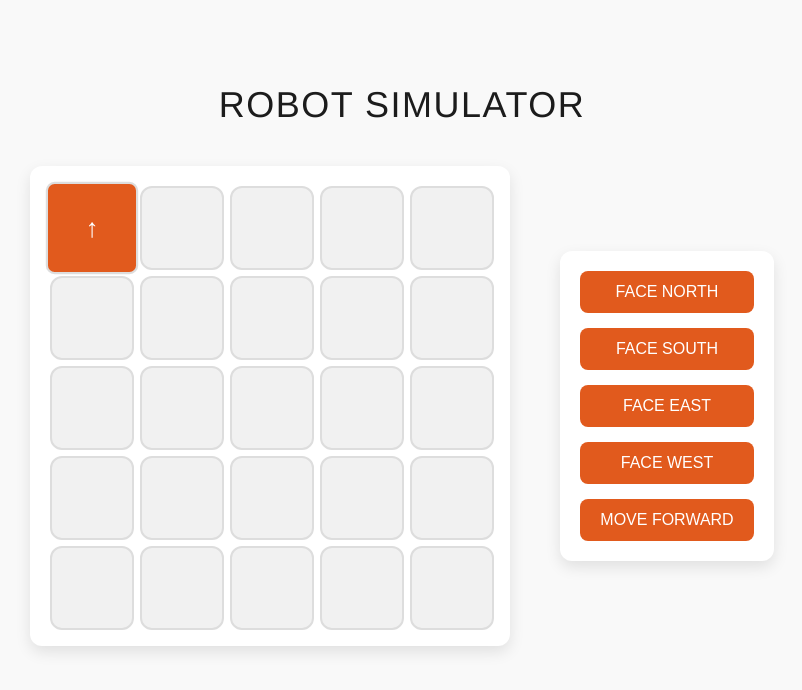
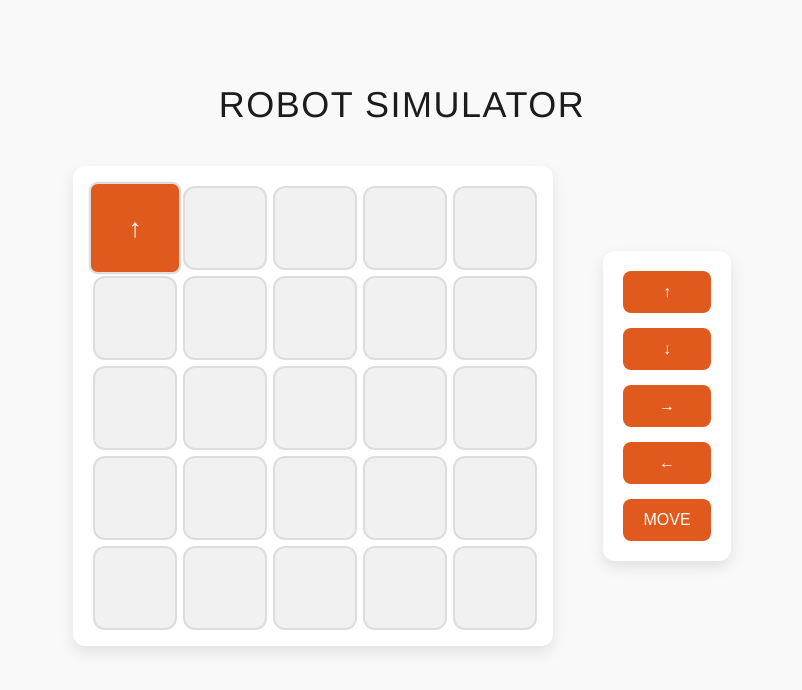
Before and after one commit to DJGankstar/Robot-Simulator, a React (Create React App) app in the folder robot-simulator/: page / in a window 1280 px wide. Shown: the top 690 px of the page, without its empty margins (238-1040 px from the left). Built offline with nearby package versions, Linux system fonts and the light colour scheme.

Commit message:
Buttons now display the direction the robot will face upon clicking

```diff
--- a/robot-simulator/src/components/Robot.js
+++ b/robot-simulator/src/components/Robot.js
@@ -1,33 +1,23 @@
 import React from 'react';
-import '../styles/Robot.css'; // Import the stylesheet for the Robot control component
+import '../styles/Robot.css';
 
 function Robot({ moveRobot, rotateRobot }) {
   return (
     <div className="control-panel">
-      {/* Button to rotate the robot to face North */}
-      <button className="control-button" onClick={() => rotateRobot('NORTH')}>
-        Face North
-      </button>
+      {/* Button to rotate the robot to face Up */}
+      <button className="control-button" onClick={() => rotateRobot('NORTH')}>↑</button>
 
-      {/* Button to rotate the robot to face South */}
-      <button className="control-button" onClick={() => rotateRobot('SOUTH')}>
-        Face South
-      </button>
+      {/* Button to rotate the robot to face Down */}
+      <button className="control-button" onClick={() => rotateRobot('SOUTH')}>↓</button>
 
-      {/* Button to rotate the robot to face East */}
-      <button className="control-button" onClick={() => rotateRobot('EAST')}>
-        Face East
-      </button>
+      {/* Button to rotate the robot to face Right */}
+      <button className="control-button" onClick={() => rotateRobot('EAST')}>→</button>
 
-      {/* Button to rotate the robot to face West */}
-      <button className="control-button" onClick={() => rotateRobot('WEST')}>
-        Face West
-      </button>
+      {/* Button to rotate the robot to face Left */}
+      <button className="control-button" onClick={() => rotateRobot('WEST')}>←</button>
 
-      {/* Button to move the robot forward in the direction it is currently facing */}
-      <button className="control-button" onClick={moveRobot}>
-        Move Forward
-      </button>
+      {/* Button to move the robot forward */}
+      <button className="control-button" onClick={moveRobot}>Move</button>
     </div>
   );
 }
```
